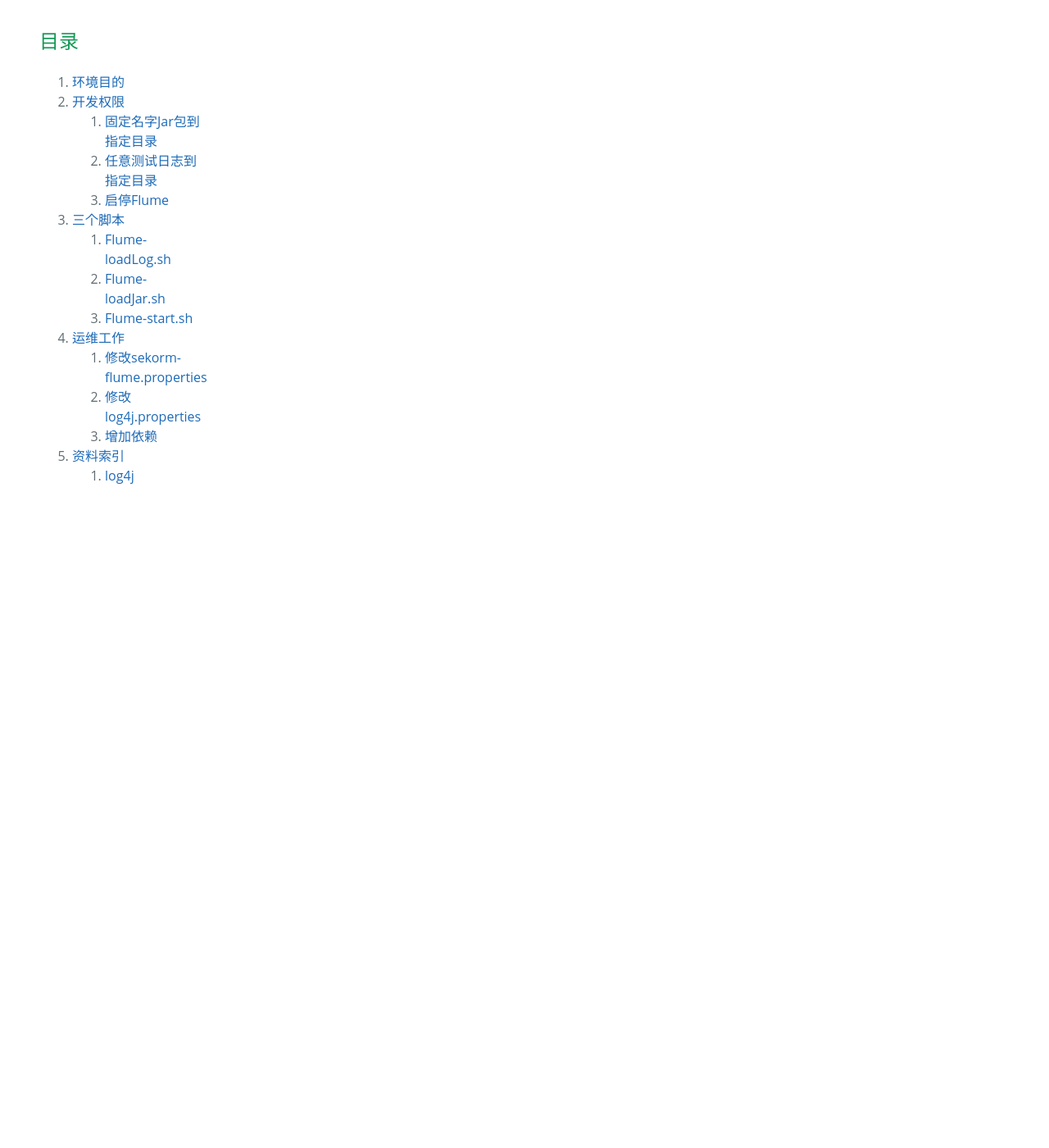
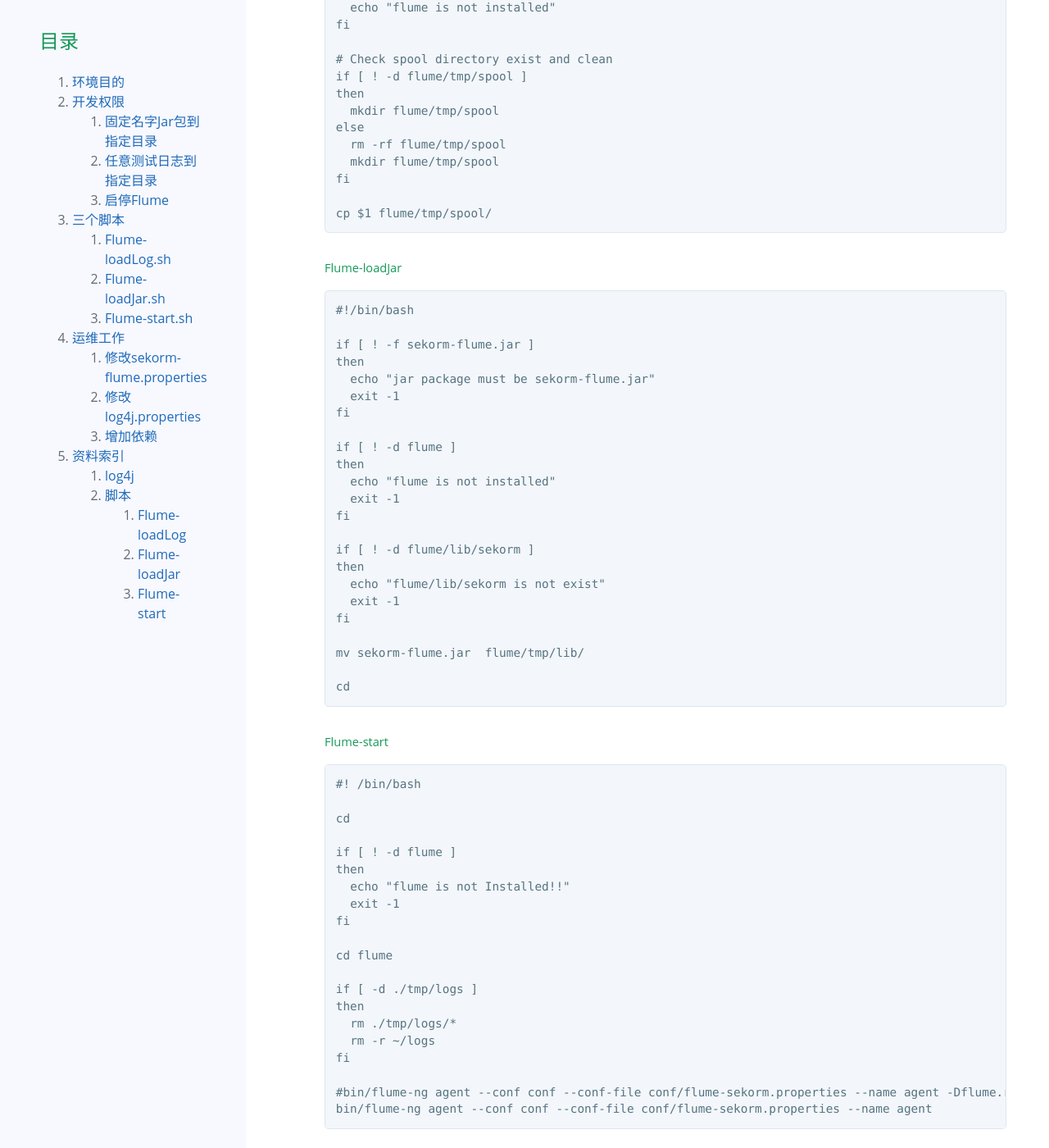
Before and after one commit to neilChenXie/MyExp, a Jekyll site: the page built from _posts/operation/2016-08-18-flume_dev_env.md, in a window 1280 px wide and 1400 px high, scrolled down 3436 px. Shown: the whole window at 82% size. Built offline with Jekyll 4.4.1, drawn with Linux system fonts in a browser that asks for light colours; some of the changed text lies outside the part shown.

Commit message:
env_bash_script

````diff
--- a/_posts/operation/2016-08-18-flume_dev_env.md
+++ b/_posts/operation/2016-08-18-flume_dev_env.md
@@ -137,3 +137,86 @@
 
 * [Log4j.properties配置详解](http://it.oyksoft.com/log4j/)
 * [Log4j不同等级输入不同文件的配置](http://www.tuicool.com/articles/Y7RZvaQ)
+
+#### 脚本
+
+##### Flume-loadLog
+
+```bash
+#! /bin/bash
+
+if [ -z $1 ]
+then
+  echo "1st arg Filename is required"
+  exit -1
+fi
+
+if [ ! -d flume ]
+then
+  echo "flume is not installed"
+fi
+
+# Check spool directory exist and clean
+if [ ! -d flume/tmp/spool ]
+then
+  mkdir flume/tmp/spool
+else
+  rm -rf flume/tmp/spool
+  mkdir flume/tmp/spool
+fi
+
+cp $1 flume/tmp/spool/
+```
+
+##### Flume-loadJar
+
+```bash
+#!/bin/bash
+
+if [ ! -f sekorm-flume.jar ]
+then
+  echo "jar package must be sekorm-flume.jar"
+  exit -1
+fi
+
+if [ ! -d flume ]
+then
+  echo "flume is not installed"
+  exit -1
+fi
+
+if [ ! -d flume/lib/sekorm ]
+then
+  echo "flume/lib/sekorm is not exist"
+  exit -1
+fi
+
+mv sekorm-flume.jar  flume/tmp/lib/
+
+cd
+```
+
+##### Flume-start
+
+```bash
+#! /bin/bash
+
+cd
+
+if [ ! -d flume ]
+then
+  echo "flume is not Installed!!"
+  exit -1
+fi
+
+cd flume
+
+if [ -d ./tmp/logs ]
+then
+  rm ./tmp/logs/*
+  rm -r ~/logs
+fi
+
+#bin/flume-ng agent --conf conf --conf-file conf/flume-sekorm.properties --name agent -Dflume.root.logger=INFO,console
+bin/flume-ng agent --conf conf --conf-file conf/flume-sekorm.properties --name agent
+```
````
